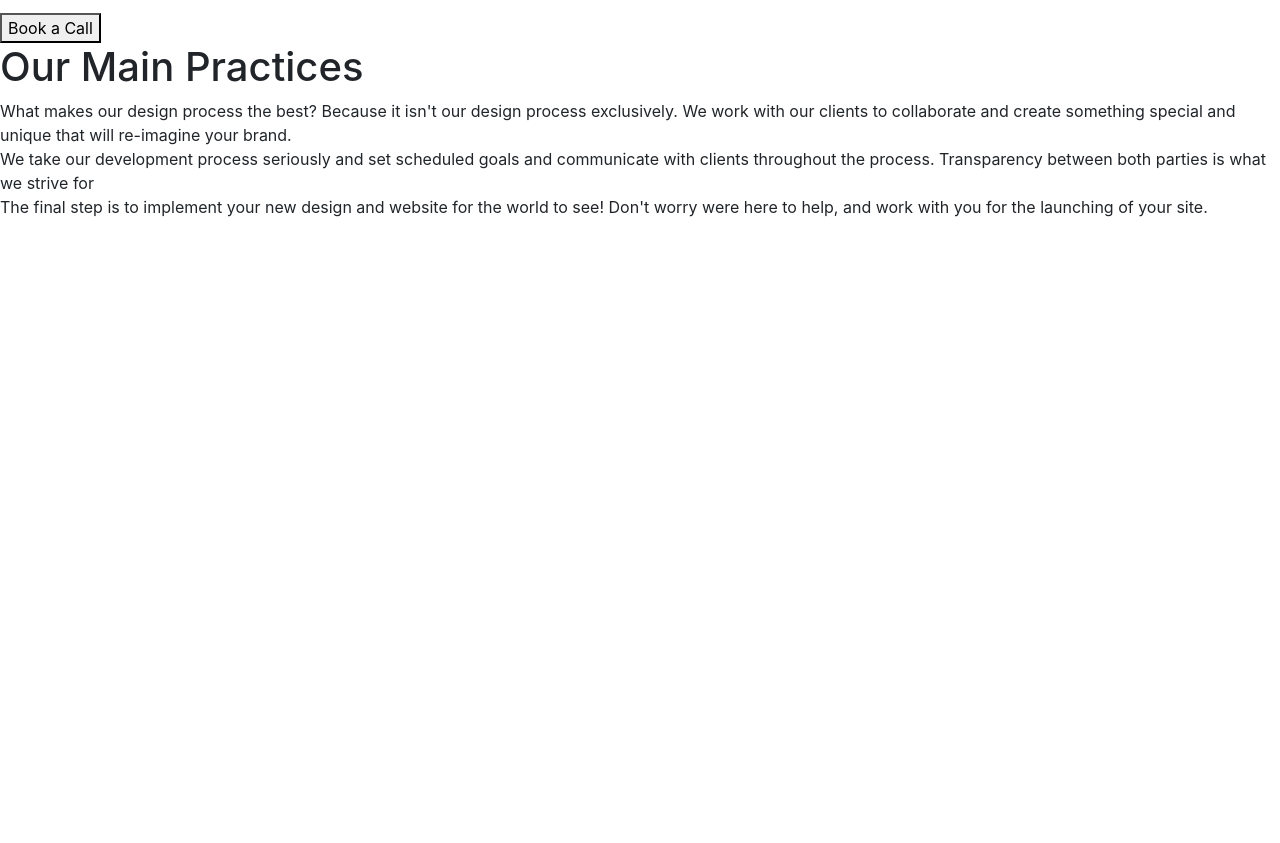
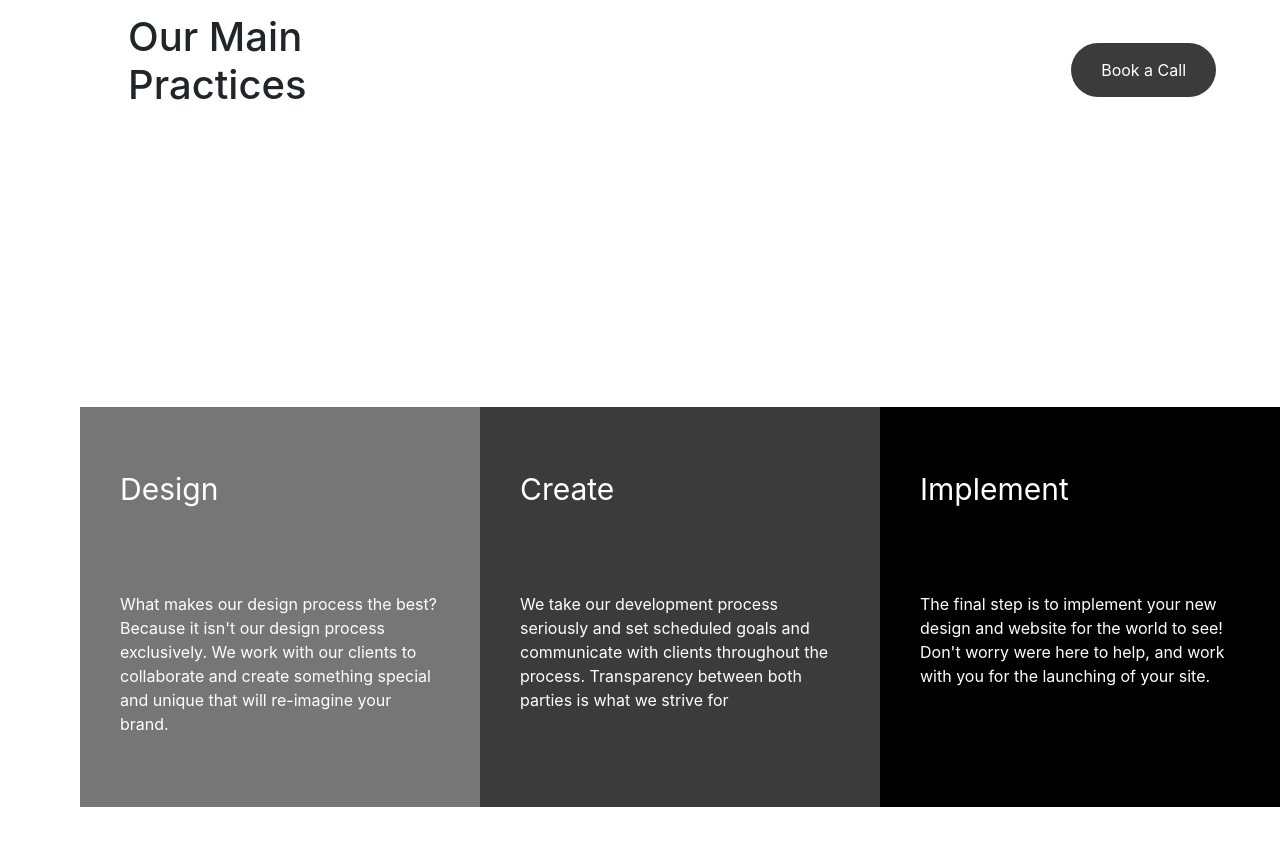
Before and after one commit to TimEmpey/mind-prong, a website built with webpack: page src/index.html in a window 1280 px wide. Shown: the part 787-1630 px from the top of the page. After the commit the page ends 1594 px from the top, so only its background shows below. Built offline with nearby package versions, Linux system fonts and the light colour scheme.

Commit message:
style content

```diff
--- a/src/css/styles.css
+++ b/src/css/styles.css
@@ -44,12 +44,68 @@ font-family: 'Raleway', sans-serif;
 }
 
 .company-name p{
-    font-size: 30px;
+    font-size: 1rem;
     margin-top: 10px;
+}
+
+/*----------------------------  Button --------------------------*/
+
+.p-button{
+    border-radius: 50px;
+    padding: 15px;
+    padding-inline: 30px;
+    border: none;
+    background-color: #3B3B3B;
+    color: white;
+    float: right;
+    margin-right: 5vw;
+    margin-top: 30px;
+    margin-bottom: 30px;
 }
 
 /*---------------------------  Practices ------------------------*/
 
+.h-practices .p-title{
+    margin-left: 10vw;
+}
+
 .h-practices{
-    height: 100vh;
+    height: 90vh;
 }
+
+.h-practices .box{
+    height: 400px;
+    width: 400px;
+    display: inline-block;
+    color: white;
+}
+
+.h-practices .box-wrapper{
+    height: 85vh;
+    width: 100vw;
+    display: flex;
+    justify-content: end;
+    align-items: end;
+    flex-direction: row;
+    bottom: 0;
+}
+
+.h-practices .p-box-1{
+    background-color: #767676;
+}
+.h-practices .p-box-2{
+    background-color: #3B3B3B;
+}
+.h-practices .p-box-3{
+    background-color: #000000;
+}
+
+.practice-title{
+    font-size: 30px;
+    margin-top: 60px;
+    margin-bottom: 80px;
+}
+
+.h-practices .box p{
+    margin-inline: 40px;
+}
--- a/src/index.html
+++ b/src/index.html
@@ -29,15 +29,20 @@
 <!-------------------------------------------------------->
 
     <section class="h-practices">
-        <h1 class="p-title">Our Main Practices</h1>
-        <div class="p-box-1">
-            What makes our design process the best? Because it isn't our design process exclusively. We work with our clients to collaborate and create something special and unique that will re-imagine your brand.
-        </div>
-        <div class="p-box-2">
-            We take our development process seriously and set scheduled goals and communicate with clients throughout the process. Transparency between both parties is what we strive for
-        </div>
-        <div class="p-box-3">
-            The final step is to implement your new design and website for the world to see! Don't worry were here to help, and work with you for the launching of your site.
+        <h1 class="p-title">Our Main <br> Practices</h1>
+        <div class="box-wrapper">
+            <div class="box p-box-1">
+                <p class="practice-title">Design</p>
+                <p>What makes our design process the best? Because it isn't our design process exclusively. We work with our clients to collaborate and create something special and unique that will re-imagine your brand.</p>
+            </div>
+            <div class="box p-box-2">
+                <p class="practice-title">Create</p>
+                <p>We take our development process seriously and set scheduled goals and communicate with clients throughout the process. Transparency between both parties is what we strive for</p>
+            </div>
+            <div class="box p-box-3">
+                <p class="practice-title">Implement</p>
+                <p>The final step is to implement your new design and website for the world to see! Don't worry were here to help, and work with you for the launching of your site. </p>
+            </div>
         </div>
     </section>
 
```
